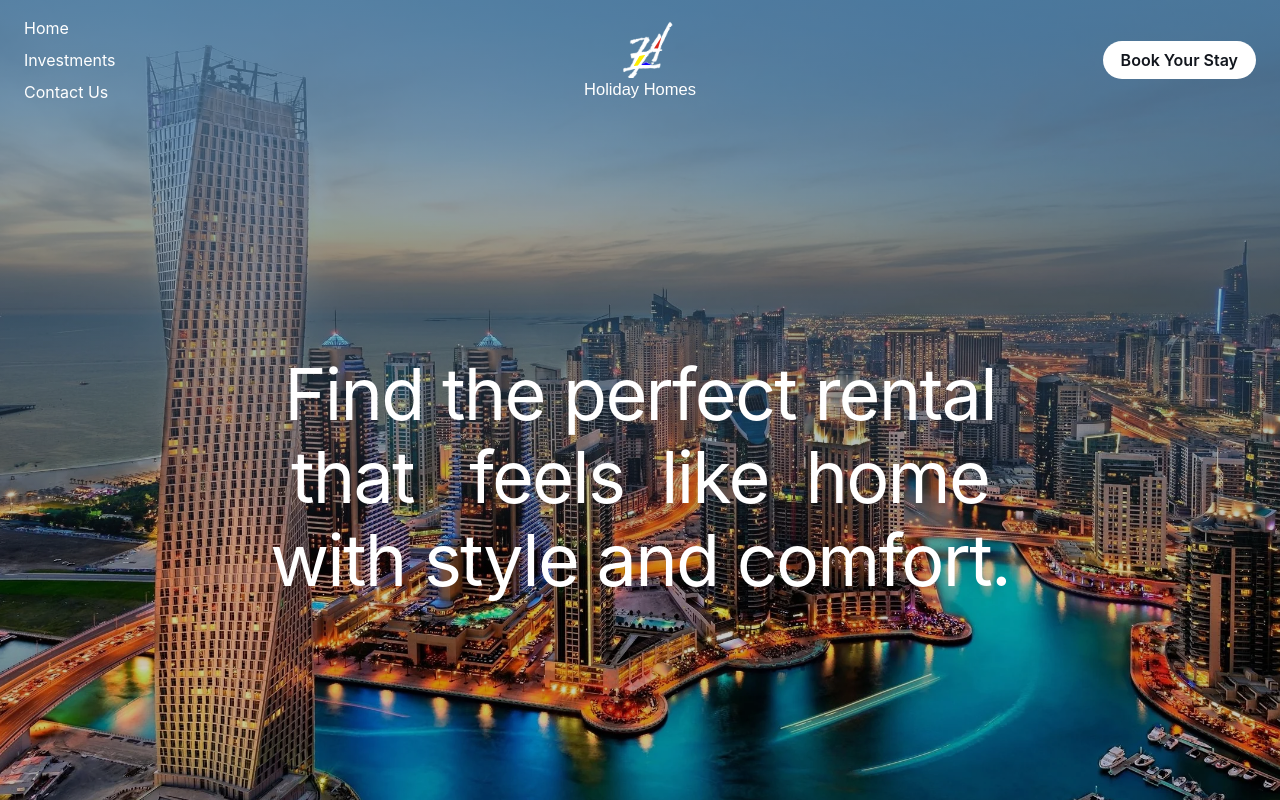
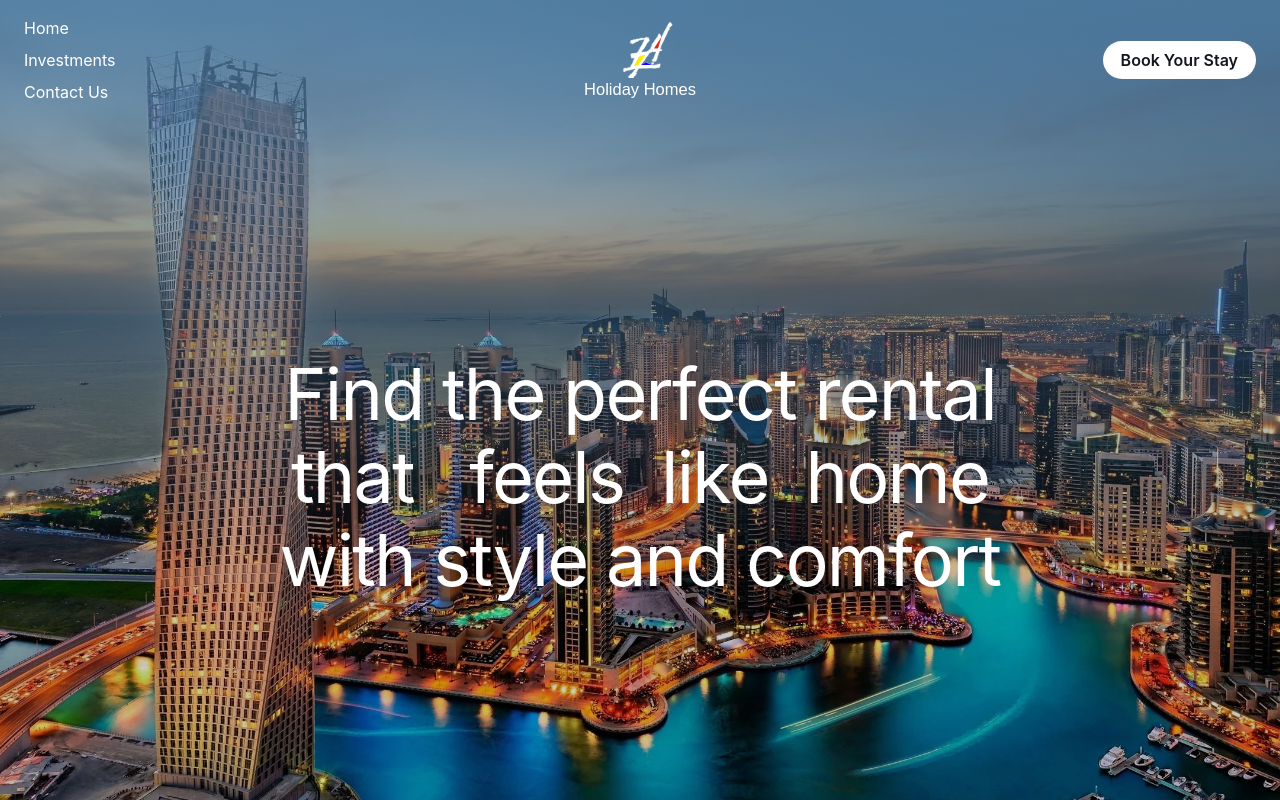
Before and after one commit to Parrurox/larissa-homes, a React (Vite) app: page / in a window 1280 px wide. Shown: the top 800 px of the page. Built offline with nearby package versions, Linux system fonts and the light colour scheme; a web font is replaced by a local one.

Commit message:
remove full stop

```diff
--- a/src/app/pages/LandingPage.tsx
+++ b/src/app/pages/LandingPage.tsx
@@ -235,7 +235,7 @@ export default function LandingPage() {
             <h1 className="text-4xl md:text-6xl lg:text-[72px] font-normal text-white leading-[1.15] tracking-tight mb-8 whitespace-normal max-w-4xl">
               Find the perfect rental<br className="hidden md:block" />
               that&nbsp;&nbsp;&nbsp;feels&nbsp;&nbsp;like&nbsp;&nbsp;home<br className="hidden md:block" />
-              with style and comfort.
+              with style and comfort
             </h1>
 
           </div>
```
